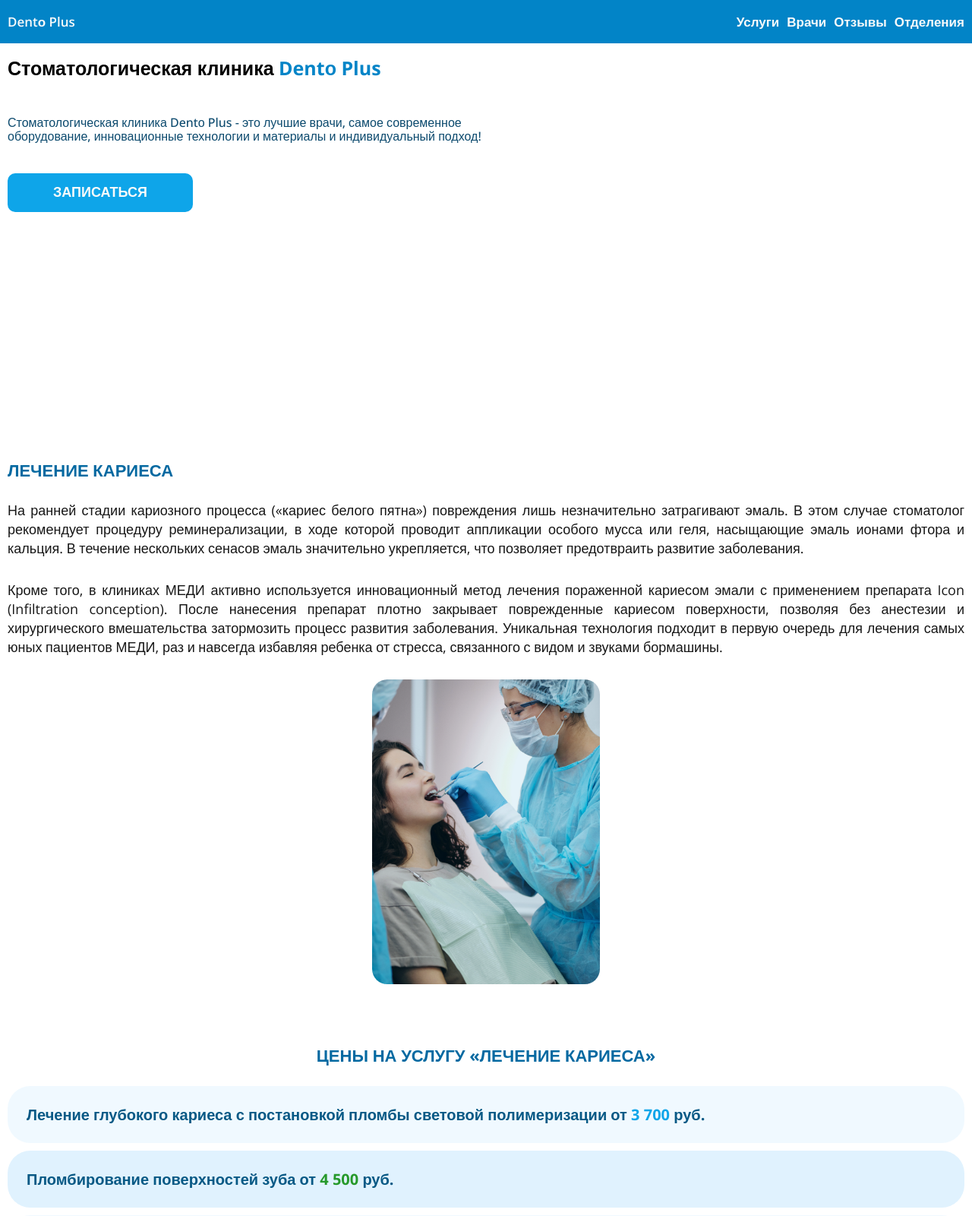
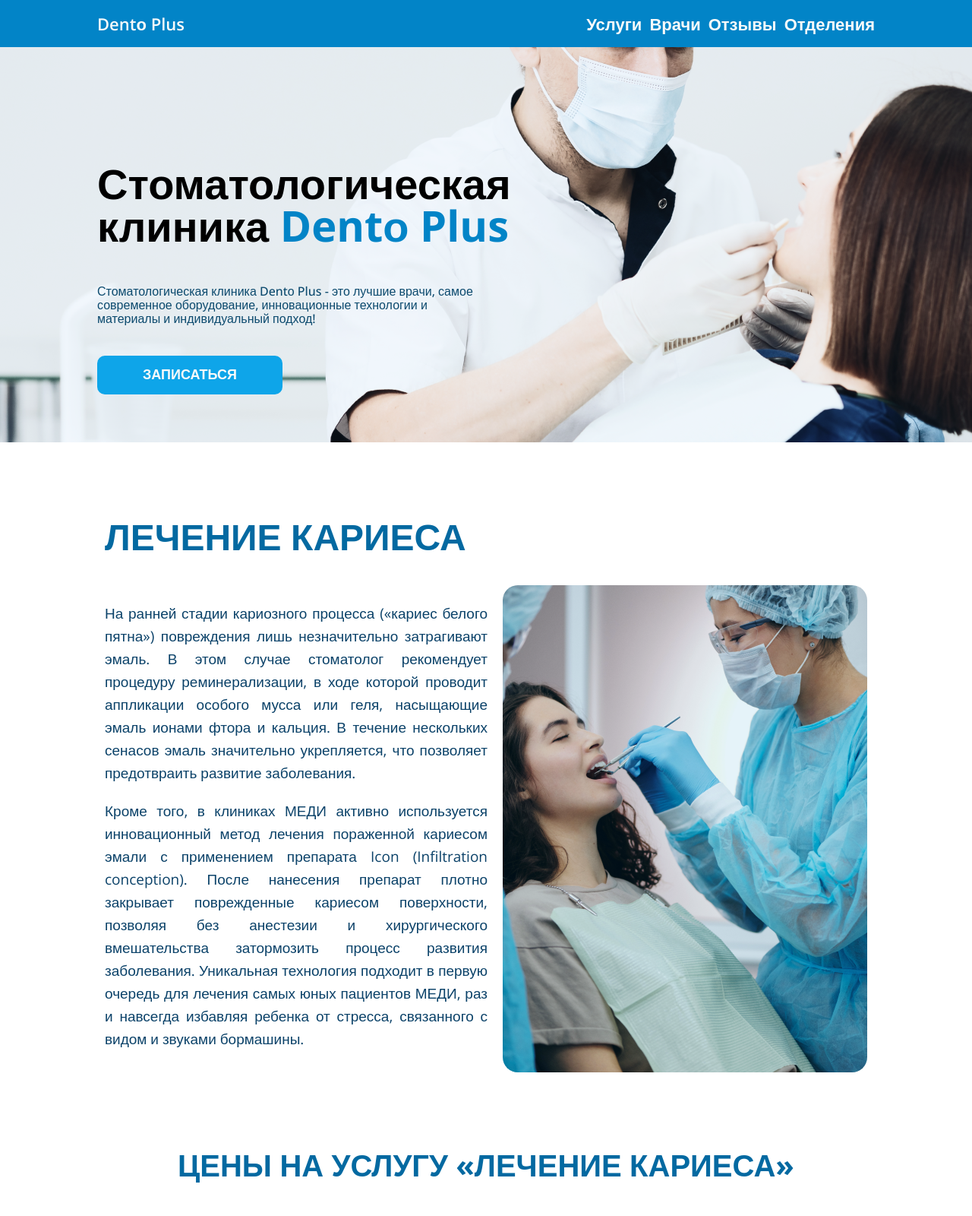
Before and after one commit to YaSaveleva/Dentistry_project1, a plain HTML site: page services.html in a window 1280 px wide. Shown: the top 1600 px of the page at 76% size. Drawn offline with nearby package versions, Linux system fonts and the light colour scheme.

Commit message:
готова вторая страничка

```diff
--- a/services.html
+++ b/services.html
@@ -37,10 +37,10 @@
             <button class="hero-button">ЗАПИСАТЬСЯ</button>
             </div>
         </div>
-        <div class="caries">
+        <div class="caries width">
             <h2 class="caries-title padding">ЛЕЧЕНИЕ КАРИЕСА</h2>
             <div class="caries-block padding">
-                <div>
+                <div class="caries-text-margin">
                 <p class="caries-text">На ранней стадии кариозного процесса («кариес белого пятна») повреждения лишь
                    незначительно затрагивают эмаль. В этом случае стоматолог рекомендует процедуру реминерализации,
                    в ходе которой проводит аппликации особого мусса или геля, насыщающие эмаль ионами фтора и кальция.
@@ -51,7 +51,7 @@
                    процесс развития заболевания. Уникальная технология подходит в первую очередь для лечения самых юных
                    пациентов МЕДИ, раз и навсегда избавляя ребенка от стресса, связанного с видом и звуками бормашины.</p>
                 </div>
-                <div class="cariescaries-price-img">
+                <div class="caries-price-img">
                     <img src="photo/patient.png" alt="" class="caries-photo">
                 </div>
             </div>
@@ -137,7 +137,7 @@
                         <p class="e-mail-text">DentoPlus@gmail.com</p>
                     </div>
                 </div>
-                    <div class="descripsions-button padding-2 padding-b">
+                    <div class="license padding-2 padding-b">
                         <p class="e-mail-text">Лицензия   |Политика конфиденциальности</p>
                     </div>
                 </div>
--- a/styles/services.css
+++ b/styles/services.css
@@ -7,7 +7,7 @@ html {
 .hero {
     height: 520px;
     background-position: center top;
-    background-image: url("photo/hero.png");
+    background-image: url(../photo/hero.png);
     background-size: auto;
 }
 .site-header-color {
@@ -38,12 +38,12 @@ html {
     font-size: 16px;
     color: #0c4a6e;
     line-height: 15px;
-    max-width: 50%;
+    max-width: 70%;
     font-weight: 500;
     line-height: 18px;
 }
 .content {
-    padding-top: 20px;
+    padding-top: 150px;
 }
 .hero-title-color {
     color: var(--secondary-color);
@@ -68,19 +68,20 @@ html {
     padding-right: 10px;
 }
 .caries-title {
-    margin-top: 30px;
-    margin-bottom: 30px;
-    font-size: 22px;
+    margin-top: 100px;
+    margin-bottom: 40px;
+    font-size: 28px;
     font-weight: 700;
     color: #0369a1;
 }
 .caries-text {
-    padding-bottom: 30px;
     font-size: 18px;
     font-weight: 400;
     text-align: justify;
-    color: #171717;
+    color: #0B4269;
     line-height: 25px;
+    margin-top: 10px;
+    margin-bottom: 20px;
 }
 .caries-photo {
     border-radius: 20px;
@@ -90,11 +91,11 @@ html {
     display: flex;
     flex-direction: column;
     align-items: center;
-    margin-bottom: 80px;
+    margin-bottom: 20px;
 }
 .caries-price {
-    margin-top: 50px;
-    margin-bottom: 30px;
+    margin-top: 100px;
+    margin-bottom: 50px;
     text-align: center;
     font-size: 22px;
     font-weight: 700;
@@ -127,6 +128,7 @@ html {
 .service {
     background-color: var(--secondary-color);
     padding: 40px 0px 30px 0px;
+    margin-bottom: 80px;
 }
 .service-image {
     border-radius: 20px;
@@ -216,3 +218,105 @@ html {
     line-height: 25px;
     font-weight: 400;
 }
+.license {
+    display: flex;
+    justify-content: flex-end;
+}
+@media (min-width: 600px) {
+    .name-navigation {
+        font-size: 18px;
+    }
+    .hero-title {
+        font-size: 36px;
+    }
+    .hero-title-color {
+        font-size: 36px;
+    }
+    .service-title {
+        font-size: 30px;
+    }
+    .caries-price {
+        font-size: 30px;
+    }
+}
+@media (min-width: 1024px) {
+    .name-navigation {
+        font-size: 22px;
+    }
+    .hero-title {
+        font-size: 56px;
+    }
+    .hero-title-color {
+        font-size: 56px;
+    }
+    .hero-button {
+        font-size: 18px;
+    }
+    .service-title {
+        font-size: 40px;
+    }
+    .contact-net {
+        display: flex;
+        justify-content: space-between;
+    }
+    .contact-width {
+        max-width: 50%;
+    }
+    .e-mail {
+        display: flex;
+        justify-content: space-between;
+    }
+    .width {
+        max-width: 1024px;
+        margin: 0 auto;
+    }
+    .width1024 {
+        display: flex;
+        flex-wrap: wrap;
+        max-width: 1024px;
+        margin: 0 auto;
+    }
+    .triangle-left {
+        width: 0;
+        height: 0;
+        border-top: 30px solid transparent;
+        border-right: 20px solid var(--third-color);
+        border-bottom: 30px solid transparent;
+    }
+    .triangle-right {
+        width: 0;
+        height: 0;
+        border-top: 30px solid transparent;
+        border-left: 20px solid var(--third-color);
+        border-bottom: 30px solid transparent;
+    }
+    .arrow {
+        display: flex;
+        align-items: center;
+    }
+    .hero-text {
+        max-width: 50%;
+    }
+    .caries-text {
+        font-size: 19px;
+        line-height: 30px;
+    }
+    .caries-block {
+        flex-direction: row;
+    }
+    .caries-photo {
+        max-width: none;
+    }
+    .caries-title {
+        font-size: 48px;
+    }
+    .caries-text-margin {
+        margin-right: 20px;
+    }
+    .caries-price {
+        font-size: 40px;
+    }
+    .service {
+        margin-bottom: 150px;
+    }
+}
--- a/styles/styles.css
+++ b/styles/styles.css
@@ -7,7 +7,7 @@ html {
 .hero {
     height: 520px;
     background-position: center top;
-    background-image: url("photo/hero.png");
+    background-image: url(../photo/hero.png);
     background-size: auto;
 }
 .site-header-color {
@@ -38,12 +38,12 @@ html {
     font-size: 16px;
     color: #0c4a6e;
     line-height: 15px;
-    max-width: 50%;
+    max-width: 70%;
     font-weight: 500;
     line-height: 18px;
 }
 .content {
-    padding-top: 20px;
+    padding-top: 150px;
 }
 .hero-title-color {
     color: var(--secondary-color);
@@ -194,7 +194,7 @@ html {
 .office {
     height: auto;
     background-position: center top;
-    background: linear-gradient(to right, transparent 0, rgba(240, 249, 255, 0.8) 0), url("photo/map-background.png");
+    background: linear-gradient(to right, transparent 0, rgba(240, 249, 255, 0.8) 0), url("../photo/map-background.png");
     background-size: auto;
     padding-bottom: 30px;
 }
@@ -322,9 +322,6 @@ html {
     .reviews-title {
         font-size: 24px;
     }
-    .content {
-        padding-top: 150px;
-    }
 }
 @media (min-width: 1024px) {
     .name-navigation {
@@ -359,7 +356,6 @@ html {
     }
     .office-block {
         flex-direction: row;
-
     }
     .office-text {
         width: calc((100% - 10px * 2) / 3);
@@ -406,4 +402,7 @@ html {
         display: flex;
         align-items: center;
     }
+    .hero-text {
+        max-width: 50%;
+    }
 }
```
